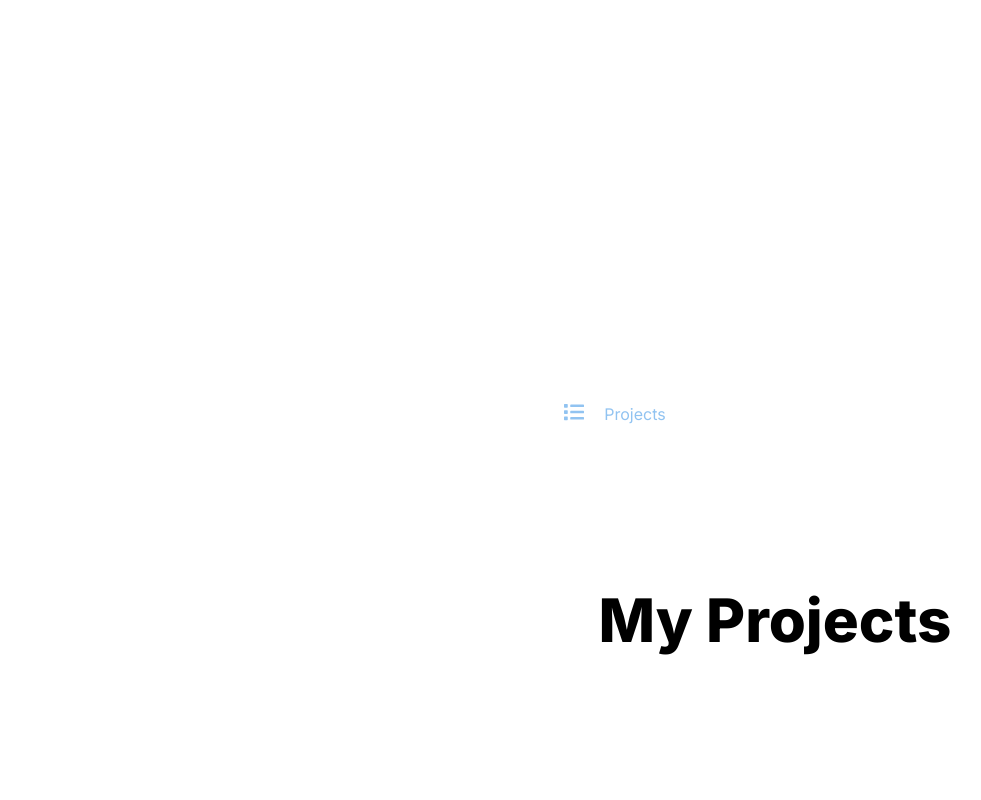
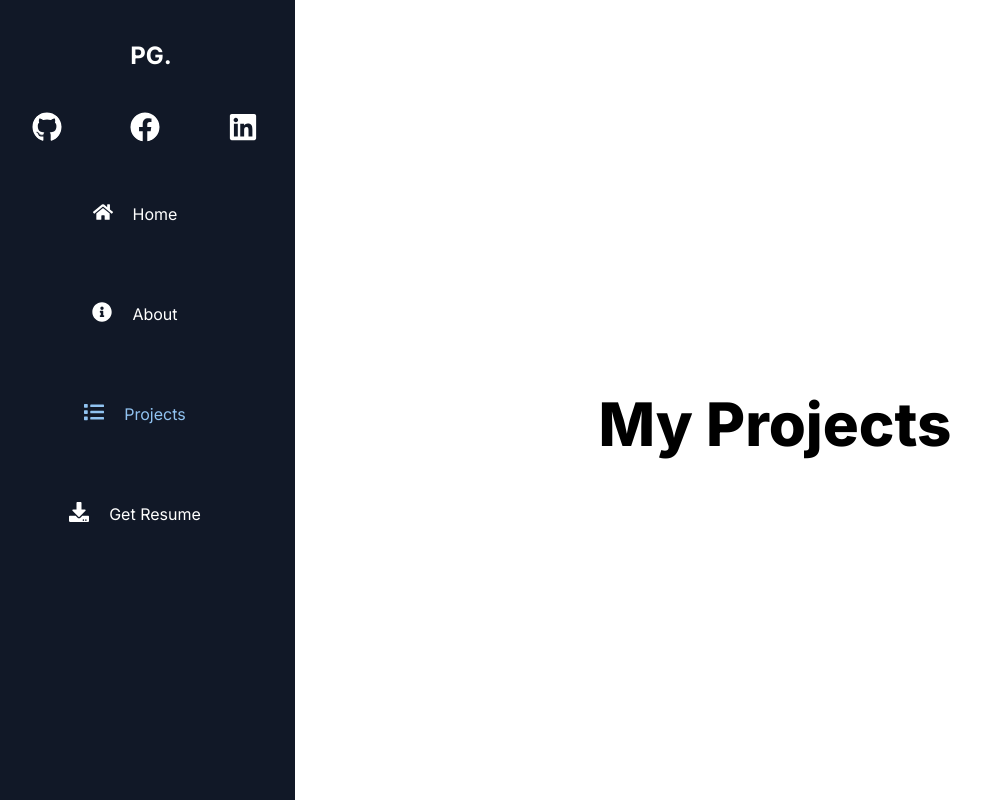
Before and after one commit to Prabhatgrg/portfolio, a Next.js app: page /projects in a window 1280 px wide. Shown: the whole page, without its empty margins (25-1006 px from the left). Built offline with nearby package versions, Linux system fonts and the light colour scheme.

Commit message:
fix: Fixed sidebar and main layout in home and project page

```diff
--- a/app/about/page.tsx
+++ b/app/about/page.tsx
@@ -4,10 +4,7 @@ const About = () => {
   return (
       <>
           <div className="w-full flex">
-              {/*<div className="bg-[#111827] flex flex-col h-screen fixed items-center w-1/4">*/}
-              {/*    <SideBar/>*/}
-              {/*</div>*/}
-              <div className="flex flex-col h-screen bg-[#111827] w-1/4 items-center">
+              <div className="flex flex-col h-screen bg-[#111827] w-2/6 items-center">
                   <SideBar />
               </div>
               <aside className="w-full flex bg-black h-screen justify-center items-center">
--- a/app/page.tsx
+++ b/app/page.tsx
@@ -7,18 +7,19 @@ import SideBar from "@/Components/SideBar";
 export default function Home() {
   return (
     <>
+        <div className="w-full flex">
+            <div className="flex flex-col h-screen bg-[#111827] w-2/6 items-center">
                 <SideBar />
-      {/* <main className="bg-gray-500 h-screen flex justify-center ml-80"> */}
-      <main className="flex justify-center ml-80">
+            </div>
+          <aside className="w-full flex justify-center">
             <div className="pt-12 flex justify-center items-center">
               <h1 className="font-extrabold text-6xl text-slate-200">
                 <Image
                   src="/images/coding-laptop.jpg"
                   fill
-              className="h-screen"
+                  className=""
                   alt="Background Image"
                   style={{
-                // marginLeft: 200,
                     objectFit: "cover",
                     zIndex: -1,
                   }}
@@ -26,7 +27,8 @@ export default function Home() {
                 Prabhat Gurung
               </h1>
             </div>
-      </main>
+          </aside>
+        </div>
     </>
   );
 }
--- a/app/projects/page.tsx
+++ b/app/projects/page.tsx
@@ -3,15 +3,18 @@ import SideBar from "@/Components/SideBar";
 const Projects = () => {
   return (
       <>
-          <SideBar/>
-
-          <main className="flex justify-center ml-80">
-              <div className="pt-12 flex justify-center items-center">
-                  <h1 className="font-extrabold text-6xl text-black">
-                      My Projects
-                  </h1>
+          <div className="w-full flex">
+              <div className="flex flex-col h-screen bg-[#111827] w-2/6 items-center">
+                  <SideBar />
               </div>
-          </main>
+              <main className="w-full flex justify-center">
+                  <div className="pt-12 flex justify-center items-center">
+                      <h1 className="font-extrabold text-6xl text-black">
+                          My Projects
+                      </h1>
+                  </div>
+              </main>
+          </div>
       </>
   );
 };
```
Lines whose indentation alone changed are shown as unchanged.
